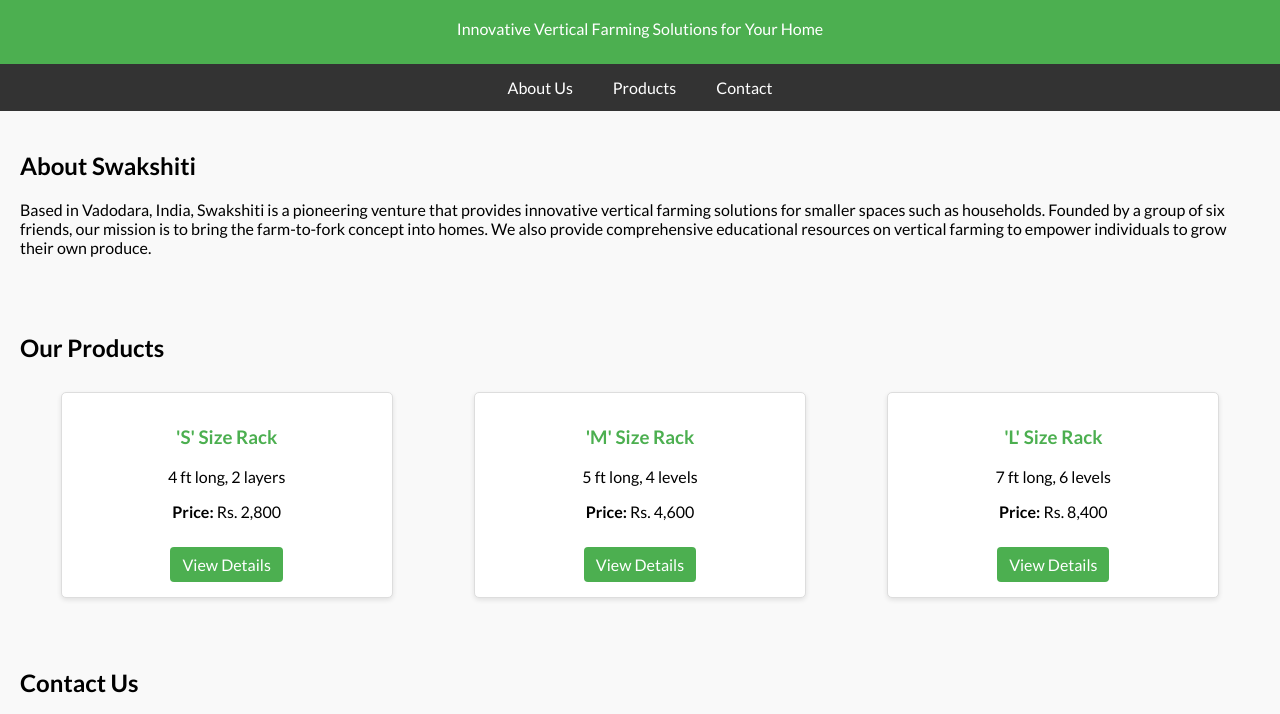
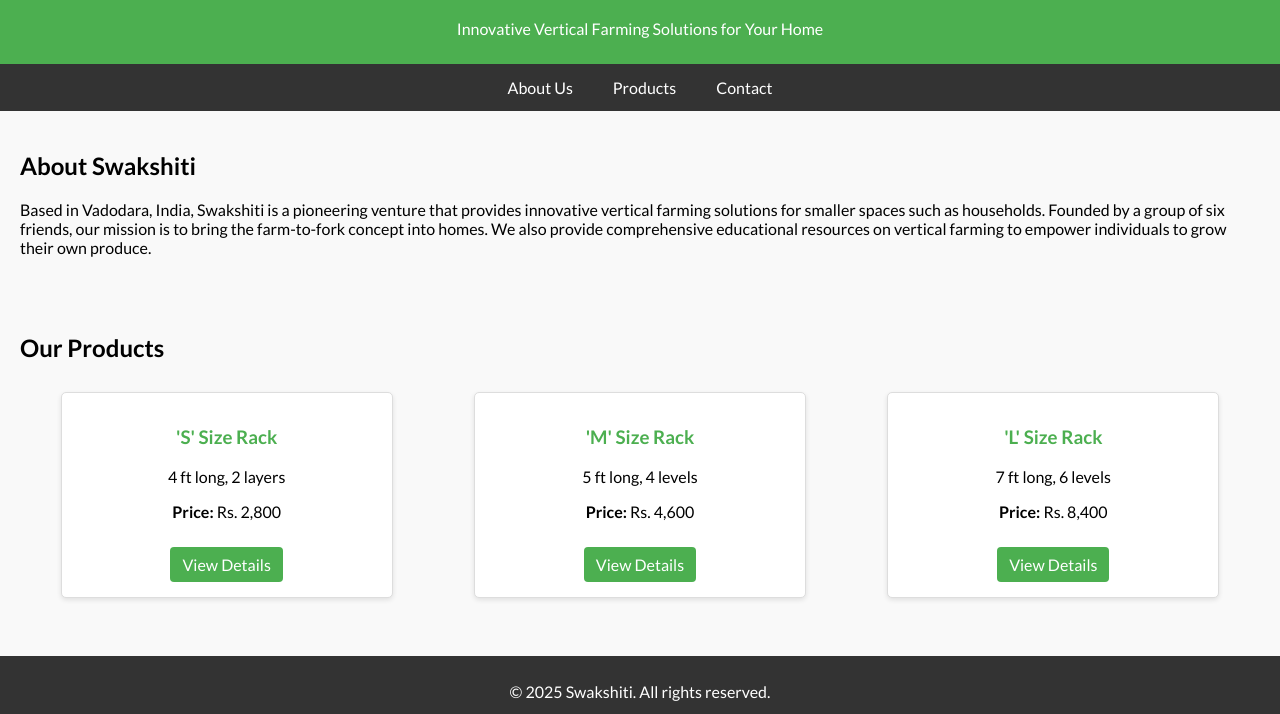
Before and after one commit to svakshiti/svakshiti, a plain HTML site: page index.html in a window 1280 px wide. Shown: the part 73-787 px from the top of the page. Drawn offline with Linux system fonts and the light colour scheme.

Commit message:
Update index.html

```diff
--- a/index.html
+++ b/index.html
@@ -6,58 +6,42 @@
     <title>SWAKSHITI - Vertical Farming Solutions</title>
     <link href="https://fonts.googleapis.com/css2?family=Lato:wght@400;700&display=swap" rel="stylesheet">
     <style>
-        /* Reset body and html to ensure full height */
-        html, body {
-            height: 100%;
+        body {
+            font-family: Lato, sans-serif;
             margin: 0;
             padding: 0;
-        }
-
-        /* Flexbox layout to ensure footer sticks to the bottom */
-        body {
-            display: flex;
-            flex-direction: column;
-            font-family: Lato, sans-serif;
             background-color: #f9f9f9;
         }
-
         header {
             background-color: #4CAF50;
             color: white;
             padding: 10px 20px;
             text-align: center;
         }
-
         nav {
             display: flex;
             justify-content: center;
             background-color: #333;
             flex-wrap: wrap;
         }
-
         nav a {
             color: white;
             padding: 14px 20px;
             text-decoration: none;
             text-align: center;
         }
-
         nav a:hover {
             background-color: #ddd;
             color: black;
         }
-
         section {
             padding: 20px;
-            flex-grow: 1; /* Ensures the content grows and pushes the footer down */
         }
-
         .products {
             display: flex;
             flex-wrap: wrap;
             justify-content: space-around;
         }
-
         .product {
             border: 1px solid #ddd;
             border-radius: 5px;
@@ -68,11 +52,9 @@
             text-align: center;
             box-shadow: 0 2px 5px rgba(0, 0, 0, 0.1);
         }
-
         .product h3 {
             color: #4CAF50;
         }
-
         .product a {
             display: inline-block;
             margin-top: 10px;
@@ -82,18 +64,17 @@
             text-decoration: none;
             border-radius: 4px;
         }
-
         .product a:hover {
             background-color: #45a049;
         }
-
         footer {
             background-color: #333;
             color: white;
             text-align: center;
             padding: 10px 0;
+            position: fixed;
+            bottom: 0;
             width: 100%;
-            position: relative; /* Ensure the footer stays in place */
         }
 
         /* Responsive design */
@@ -101,20 +82,16 @@
             nav {
                 flex-direction: column;
             }
-
             nav a {
                 padding: 10px;
             }
-
             .products {
                 flex-direction: column;
                 align-items: center;
             }
-
             .product {
                 width: 90%;
             }
-
             header, section, footer {
                 padding: 10px;
             }
```
